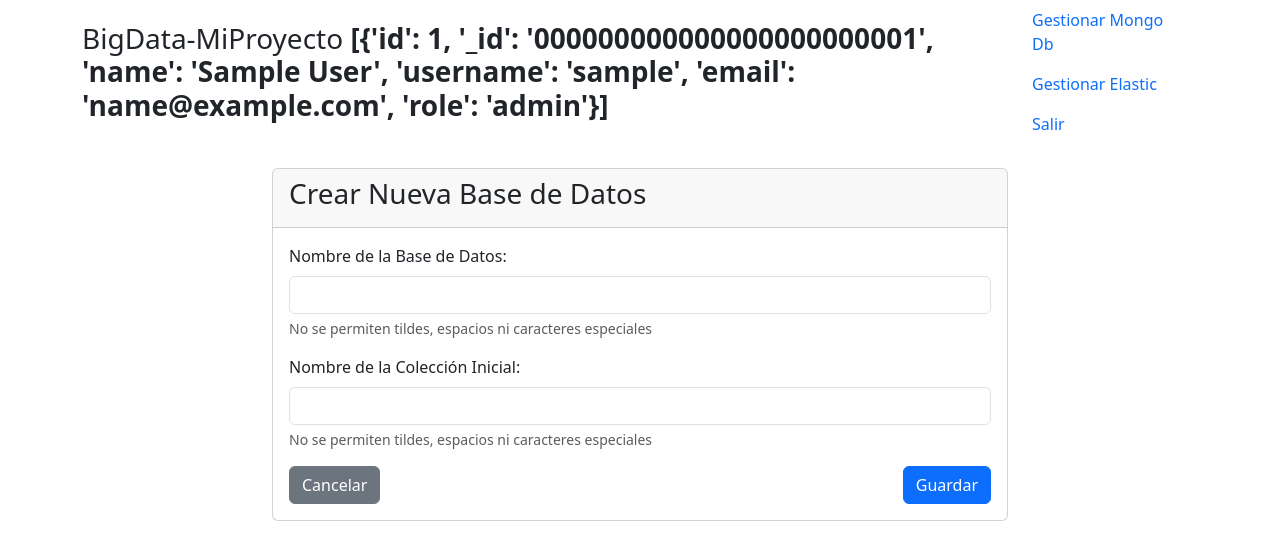
After one commit to jdanielbafu/BigDataApp, a Flask app: page /crear-base-datos-form in a window 1280 px wide. The commit adds this page. Shown: the top 560 px of the page. Run offline with Flask 3, Linux system fonts and the light colour scheme; the visitor is signed in with stand-in values (Sample User, id 1).

Commit message:
fomularios de crear base de datos, coleccion y ver registros
fomularios de crear base de datos, coleccion y ver registros

```diff
--- a/app.py
+++ b/app.py
@@ -5,6 +5,7 @@ import zipfile
 import os
 from datetime import datetime
 import json
+import re
 
 app = Flask(__name__)
 app.secret_key = 'tu_clave_secreta_aqui'  # Cambia esto por una clave secreta segura
@@ -243,5 +244,135 @@ def crear_coleccion():
         if 'client' in locals():
             client.close()
 
+@app.route('/ver-registros/<database>/<collection>')
+def ver_registros(database, collection):
+    if 'usuario' not in session:
+        return redirect(url_for('login'))
+
+    try:
+        client = connect_mongo()
+        if not client:
+            return render_template('gestion/index.html',
+                                error_message='Error de conexión con MongoDB',
+                                version=VERSION_APP,
+                                creador=CREATOR_APP,
+                                usuario=session['usuario'])
+
+        db = client[database]
+        collection_obj = db[collection]
+
+        # Obtener los primeros 100 registros por defecto
+        records = list(collection_obj.find().limit(100))
+
+        # Convertir ObjectId a string para serialización JSON
+        for record in records:
+            record['_id'] = str(record['_id'])
+
+        return render_template('gestion/ver_registros.html',
+                            database=database,
+                            collection_name=collection,
+                            records=records,
+                            version=VERSION_APP,
+                            creador=CREATOR_APP,
+                            usuario=session['usuario'])
+    except Exception as e:
+        return render_template('gestion/index.html',
+                            error_message=f'Error al obtener registros: {str(e)}',
+                            version=VERSION_APP,
+                            creador=CREATOR_APP,
+                            usuario=session['usuario'])
+    finally:
+        if 'client' in locals():
+            client.close()
+
+@app.route('/obtener-registros', methods=['POST'])
+def obtener_registros():
+    if 'usuario' not in session:
+        return jsonify({'error': 'No autorizado'}), 401
+
+    try:
+        database = request.form.get('database')
+        collection = request.form.get('collection')
+        limit = int(request.form.get('limit', 100))
+
+        client = connect_mongo()
+        if not client:
+            return jsonify({'error': 'Error de conexión con MongoDB'}), 500
+
+        db = client[database]
+        collection_obj = db[collection]
+
+        # Obtener los registros con el límite especificado
+        records = list(collection_obj.find().limit(limit))
+
+        # Convertir ObjectId a string para serialización JSON
+        for record in records:
+            record['_id'] = str(record['_id'])
+
+        return jsonify({'records': records})
+    except Exception as e:
+        return jsonify({'error': str(e)}), 500
+    finally:
+        if 'client' in locals():
+            client.close()
+
+@app.route('/crear-base-datos-form')
+def crear_base_datos_form():
+    if 'usuario' not in session:
+        return redirect(url_for('login'))
+    return render_template('gestion/crear_base_datos.html',
+                         version=VERSION_APP,
+                         creador=CREATOR_APP,
+                         usuario=session['usuario'])
+
+@app.route('/crear-base-datos', methods=['POST'])
+def crear_base_datos():
+    if 'usuario' not in session:
+        return redirect(url_for('login'))
+
+    try:
+        database_name = request.form.get('database_name')
+        collection_name = request.form.get('collection_name')
+
+        # Validar que los nombres no contengan caracteres especiales
+        valid_pattern = re.compile(r'^[a-zA-Z0-9_]+$')
+        if not valid_pattern.match(database_name) or not valid_pattern.match(collection_name):
+            return render_template('gestion/crear_base_datos.html',
+                                error_message='Los nombres no pueden contener tildes, espacios ni caracteres especiales',
+                                version=VERSION_APP,
+                                creador=CREATOR_APP,
+                                usuario=session['usuario'])
+
+        # Conectar a MongoDB
+        client = connect_mongo()
+        if not client:
+            return render_template('gestion/crear_base_datos.html',
+                                error_message='Error de conexión con MongoDB',
+                                version=VERSION_APP,
+                                creador=CREATOR_APP,
+                                usuario=session['usuario'])
+
+        # Crear la base de datos y la colección
+        db = client[database_name]
+        collection = db[collection_name]
+
+        # Insertar un documento vacío para crear la colección
+        collection.insert_one({})
+
+        # Eliminar el documento vacío
+        collection.delete_one({})
+
+        return redirect(url_for('gestion_proyecto', database=database_name))
+
+    except Exception as e:
+        return render_template('gestion/crear_base_datos.html',
+                            error_message=f'Error al crear la base de datos: {str(e)}',
+                            version=VERSION_APP,
+                            creador=CREATOR_APP,
+                            usuario=session['usuario'])
+    finally:
+        if 'client' in locals():
+            client.close()
+
 if __name__ == '__main__':
     app.run(debug=True)
--- /dev/null
+++ b/templates/gestion/crear_base_datos.html
@@ -0,0 +1,85 @@
+<!DOCTYPE html>
+<html lang="es">
+<head>
+    <meta charset="UTF-8">
+    <meta name="viewport" content="width=device-width, initial-scale=1.0">
+    <title>Crear Base de Datos - Gestor de BigData</title>
+    <link href="https://cdn.jsdelivr.net/npm/bootstrap@5.3.2/dist/css/bootstrap.min.css" rel="stylesheet" integrity="sha384-T3c6CoIi6uLrA9TneNEoa7RxnatzjcDSCmG1MXxSR1GAsXEV/Dwwykc2MPK8M2HN" crossorigin="anonymous">
+    <link href="{{ url_for('static', filename='css/gestor.css') }}" rel="stylesheet">
+</head>
+<body>
+    <header class="header">
+        <div class="container">
+            <div class="d-flex justify-content-between align-items-center">
+                <h2 class="h3 mb-0">BigData-MiProyecto <b>[{{ usuario }}]</b></h2>
+                <nav>
+                    <ul class="nav">
+                        <li class="nav-item"><a class="nav-link" href="/gestion_proyecto">Gestionar Mongo Db</a></li>
+                        <li class="nav-item"><a class="nav-link" href="/elasticAdmin">Gestionar Elastic</a></li>
+                        <li class="nav-item"><a class="nav-link" href="/">Salir</a></li>
+                    </ul>
+                </nav>
+            </div>
+        </div>
+    </header>
+
+    <div class="container mt-4">
+        <div class="row justify-content-center">
+            <div class="col-md-8">
+                <div class="card">
+                    <div class="card-header">
+                        <h3 class="card-title">Crear Nueva Base de Datos</h3>
+                    </div>
+                    <div class="card-body">
+                        {% if error_message %}
+                        <div class="alert alert-danger" role="alert">
+                            {{ error_message }}
+                        </div>
+                        {% endif %}
+
+                        <form id="crearBaseDatosForm" method="POST" action="{{ url_for('crear_base_datos') }}">
+                            <div class="mb-3">
+                                <label for="database_name" class="form-label">Nombre de la Base de Datos:</label>
+                                <input type="text" class="form-control" id="database_name" name="database_name"
+                                       pattern="[a-zA-Z0-9_]+"
+                                       title="Solo se permiten letras, números y guiones bajos"
+                                       required>
+                                <div class="form-text">No se permiten tildes, espacios ni caracteres especiales</div>
+                            </div>
+
+                            <div class="mb-3">
+                                <label for="collection_name" class="form-label">Nombre de la Colección Inicial:</label>
+                                <input type="text" class="form-control" id="collection_name" name="collection_name"
+                                       pattern="[a-zA-Z0-9_]+"
+                                       title="Solo se permiten letras, números y guiones bajos"
+                                       required>
+                                <div class="form-text">No se permiten tildes, espacios ni caracteres especiales</div>
+                            </div>
+
+                            <div class="d-flex justify-content-between">
+                                <button type="button" class="btn btn-secondary" onclick="window.location.href='/gestion_proyecto'">Cancelar</button>
+                                <button type="submit" class="btn btn-primary">Guardar</button>
+                            </div>
+                        </form>
+                    </div>
+                </div>
+            </div>
+        </div>
+    </div>
+
+    <script src="https://cdn.jsdelivr.net/npm/bootstrap@5.3.2/dist/js/bootstrap.bundle.min.js" integrity="sha384-C6RzsynM9kWDrMNeT87bh95OGNyZPhcTNXj1NW7RuBCsyN/o0jlpcV8Qyq46cDfL" crossorigin="anonymous"></script>
+    <script>
+        document.getElementById('crearBaseDatosForm').addEventListener('submit', function(e) {
+            const databaseName = document.getElementById('database_name').value;
+            const collectionName = document.getElementById('collection_name').value;
+
+            // Validar que no contenga caracteres especiales
+            const validPattern = /^[a-zA-Z0-9_]+$/;
+            if (!validPattern.test(databaseName) || !validPattern.test(collectionName)) {
+                e.preventDefault();
+                alert('Los nombres no pueden contener tildes, espacios ni caracteres especiales');
+            }
+        });
+    </script>
+</body>
+</html>
```
Also changed, not shown: templates/gestion/index.html (+6 -6 lines), templates/gestion/ver_registros.html (added, +134 -0 lines).
